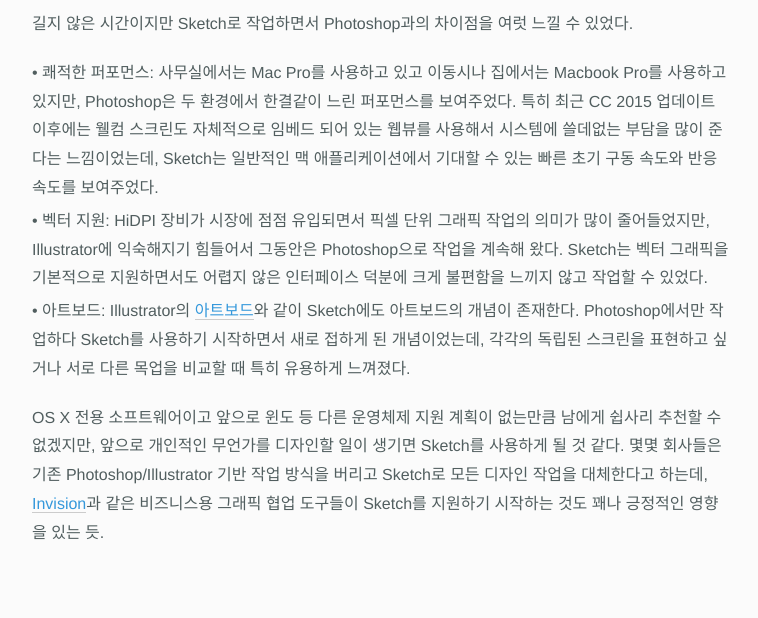
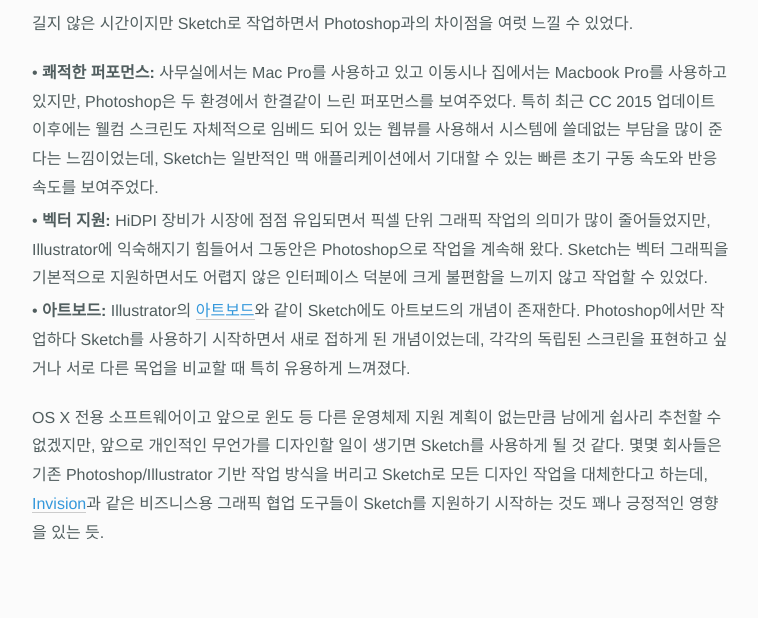
Before and after one commit to premist/si.mpli.st, a Jekyll site: the page built from _posts/2016-04-06-from-photoshop-to-sketch.md, in a window 1280 px wide. Shown: the part 1068-1686 px from the top of the page, without its empty margins (258-1016 px from the left). Built offline with Jekyll 4.4.1, drawn with Linux system fonts in a browser that asks for light colours; some of the changed lines change nothing that is shown.

Commit message:
Make bullet point heading bold for legibility

```diff
--- a/_posts/2016-04-06-from-photoshop-to-sketch.md
+++ b/_posts/2016-04-06-from-photoshop-to-sketch.md
@@ -21,9 +21,9 @@
 
 길지 않은 시간이지만 Sketch로 작업하면서 Photoshop과의 차이점을 여럿 느낄 수 있었다.
 
-- 쾌적한 퍼포먼스: 사무실에서는 Mac Pro를 사용하고 있고 이동시나 집에서는 Macbook Pro를 사용하고 있지만, Photoshop은 두 환경에서 한결같이 느린 퍼포먼스를 보여주었다. 특히 최근 CC 2015 업데이트 이후에는 웰컴 스크린도 자체적으로 임베드 되어 있는 웹뷰를 사용해서 시스템에 쓸데없는 부담을 많이 준다는 느낌이었는데, Sketch는 일반적인 맥 애플리케이션에서 기대할 수 있는 빠른 초기 구동 속도와 반응 속도를 보여주었다.
-- 벡터 지원: HiDPI 장비가 시장에 점점 유입되면서 픽셀 단위 그래픽 작업의 의미가 많이 줄어들었지만, Illustrator에 익숙해지기 힘들어서 그동안은 Photoshop으로 작업을 계속해 왔다. Sketch는 벡터 그래픽을 기본적으로 지원하면서도 어렵지 않은 인터페이스 덕분에 크게 불편함을 느끼지 않고 작업할 수 있었다.
-- 아트보드: Illustrator의 [아트보드](https://helpx.adobe.com/illustrator/how-to/work-with-artboards.html)와 같이 Sketch에도 아트보드의 개념이 존재한다. Photoshop에서만 작업하다 Sketch를 사용하기 시작하면서 새로 접하게 된 개념이었는데, 각각의 독립된 스크린을 표현하고 싶거나 서로 다른 목업을 비교할 때 특히 유용하게 느껴졌다.
+- **쾌적한 퍼포먼스:** 사무실에서는 Mac Pro를 사용하고 있고 이동시나 집에서는 Macbook Pro를 사용하고 있지만, Photoshop은 두 환경에서 한결같이 느린 퍼포먼스를 보여주었다. 특히 최근 CC 2015 업데이트 이후에는 웰컴 스크린도 자체적으로 임베드 되어 있는 웹뷰를 사용해서 시스템에 쓸데없는 부담을 많이 준다는 느낌이었는데, Sketch는 일반적인 맥 애플리케이션에서 기대할 수 있는 빠른 초기 구동 속도와 반응 속도를 보여주었다.
+- **벡터 지원:** HiDPI 장비가 시장에 점점 유입되면서 픽셀 단위 그래픽 작업의 의미가 많이 줄어들었지만, Illustrator에 익숙해지기 힘들어서 그동안은 Photoshop으로 작업을 계속해 왔다. Sketch는 벡터 그래픽을 기본적으로 지원하면서도 어렵지 않은 인터페이스 덕분에 크게 불편함을 느끼지 않고 작업할 수 있었다.
+- **아트보드:** Illustrator의 [아트보드](https://helpx.adobe.com/illustrator/how-to/work-with-artboards.html)와 같이 Sketch에도 아트보드의 개념이 존재한다. Photoshop에서만 작업하다 Sketch를 사용하기 시작하면서 새로 접하게 된 개념이었는데, 각각의 독립된 스크린을 표현하고 싶거나 서로 다른 목업을 비교할 때 특히 유용하게 느껴졌다.
 
 
 OS X 전용 소프트웨어이고 앞으로 윈도 등 다른 운영체제 지원 계획이 없는만큼 남에게 쉽사리 추천할 수 없겠지만, 앞으로 개인적인 무언가를 디자인할 일이 생기면 Sketch를 사용하게 될 것 같다. 몇몇 회사들은 기존 Photoshop/Illustrator 기반 작업 방식을 버리고 Sketch로 모든 디자인 작업을 대체한다고 하는데, [Invision](https://www.invisionapp.com/)과 같은 비즈니스용 그래픽 협업 도구들이 Sketch를 지원하기 시작하는 것도 꽤나 긍정적인 영향을 있는 듯.
```
